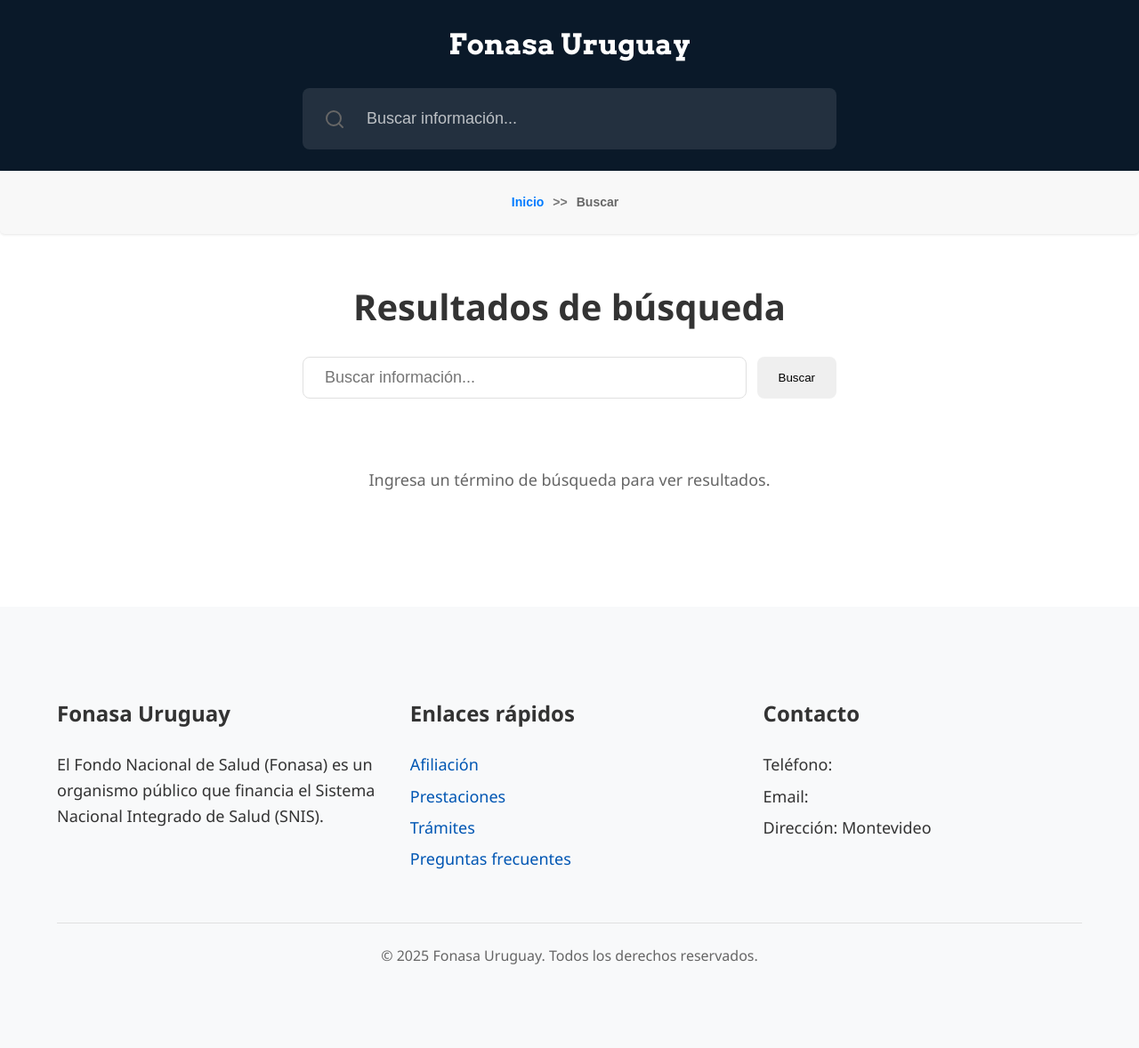
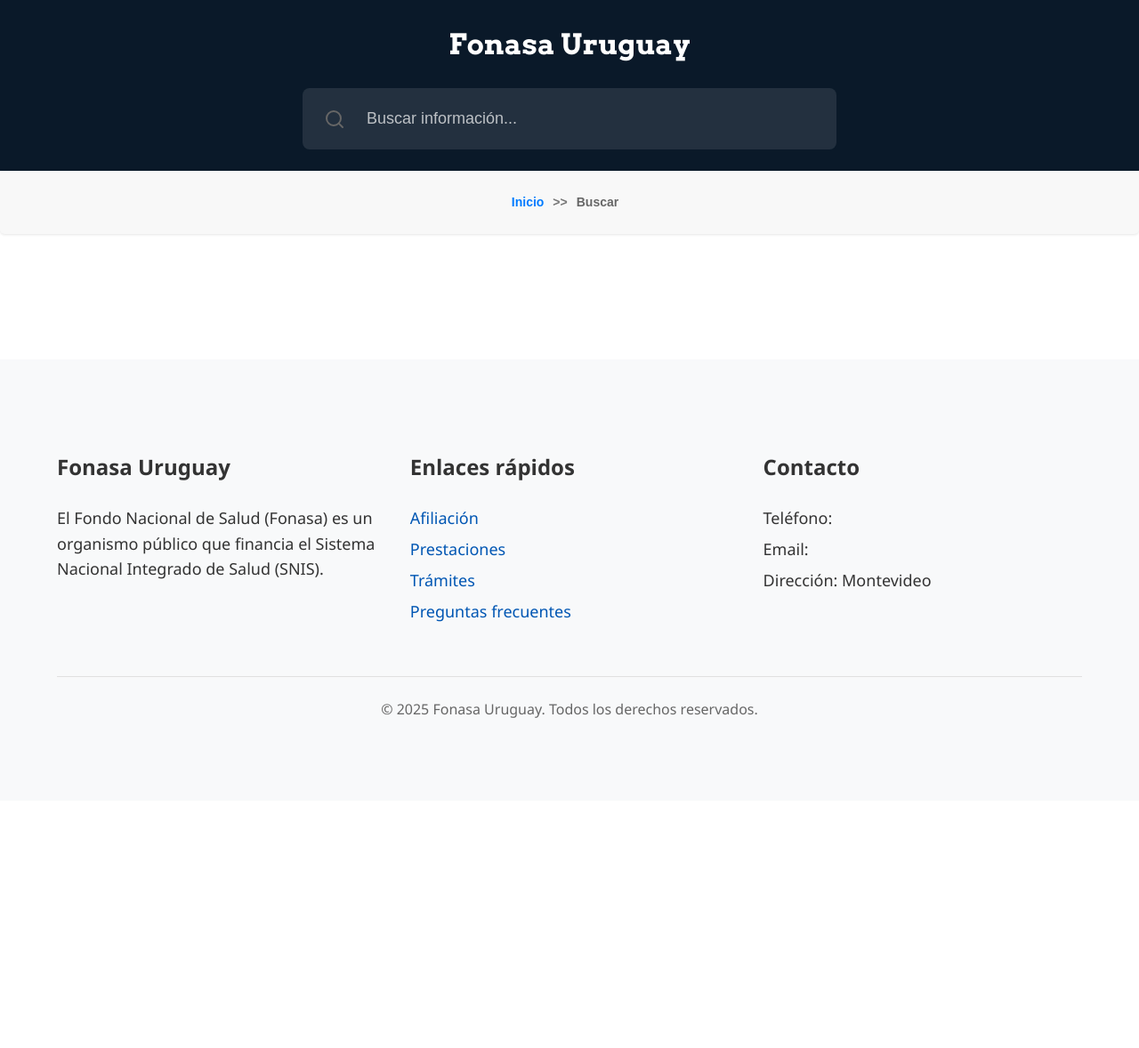
Before and after one commit to JoseAtel/fonasa.info, a Jekyll site: the page built from buscar/index.html, in a window 1280 px wide. Shown: the whole page at 89% size. Built offline with Jekyll 4.4.1, drawn with Linux system fonts in a browser that asks for light colours; after the commit the page ends 900 px from its top, so only the background shows below that.

Commit message:
Actualizacion
Actualizacion

```diff
--- a/buscar/index.html
+++ b/buscar/index.html
@@ -4,7 +4,7 @@
 description: Buscar información en el Centro de Ayuda de Fonasa Uruguay
 ---
 
-<div class="search-page">
+<!--<div class="search-page">
   <div class="search-header">
     <h1>Resultados de búsqueda</h1>
     <div class="search-form-container">
@@ -18,7 +18,7 @@
   <div id="search-results" class="search-results">
     <p class="search-message">Ingresa un término de búsqueda para ver resultados.</p>
   </div>
-</div>
+</div>-->
 
 <script>
   document.addEventListener('DOMContentLoaded', function() {
```
